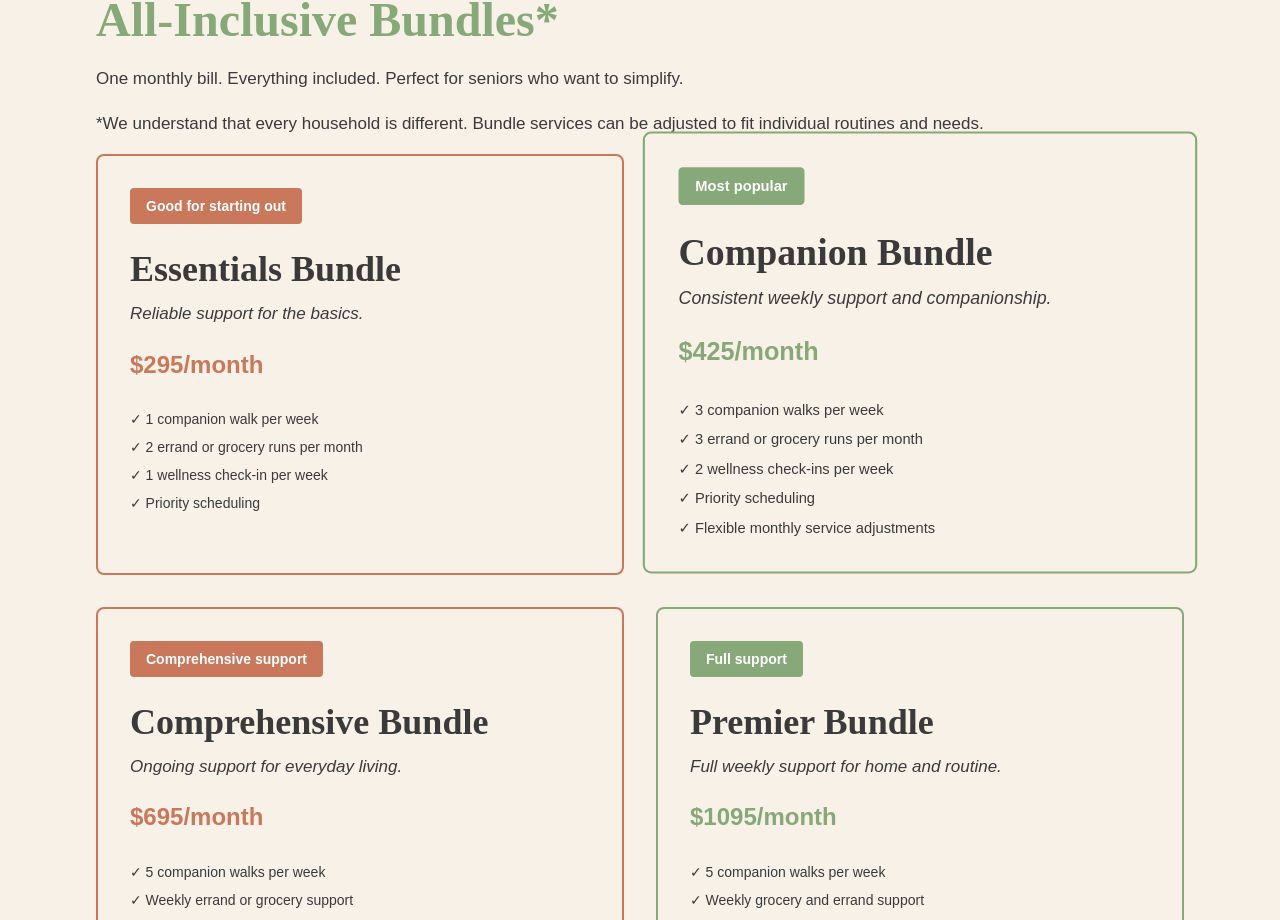
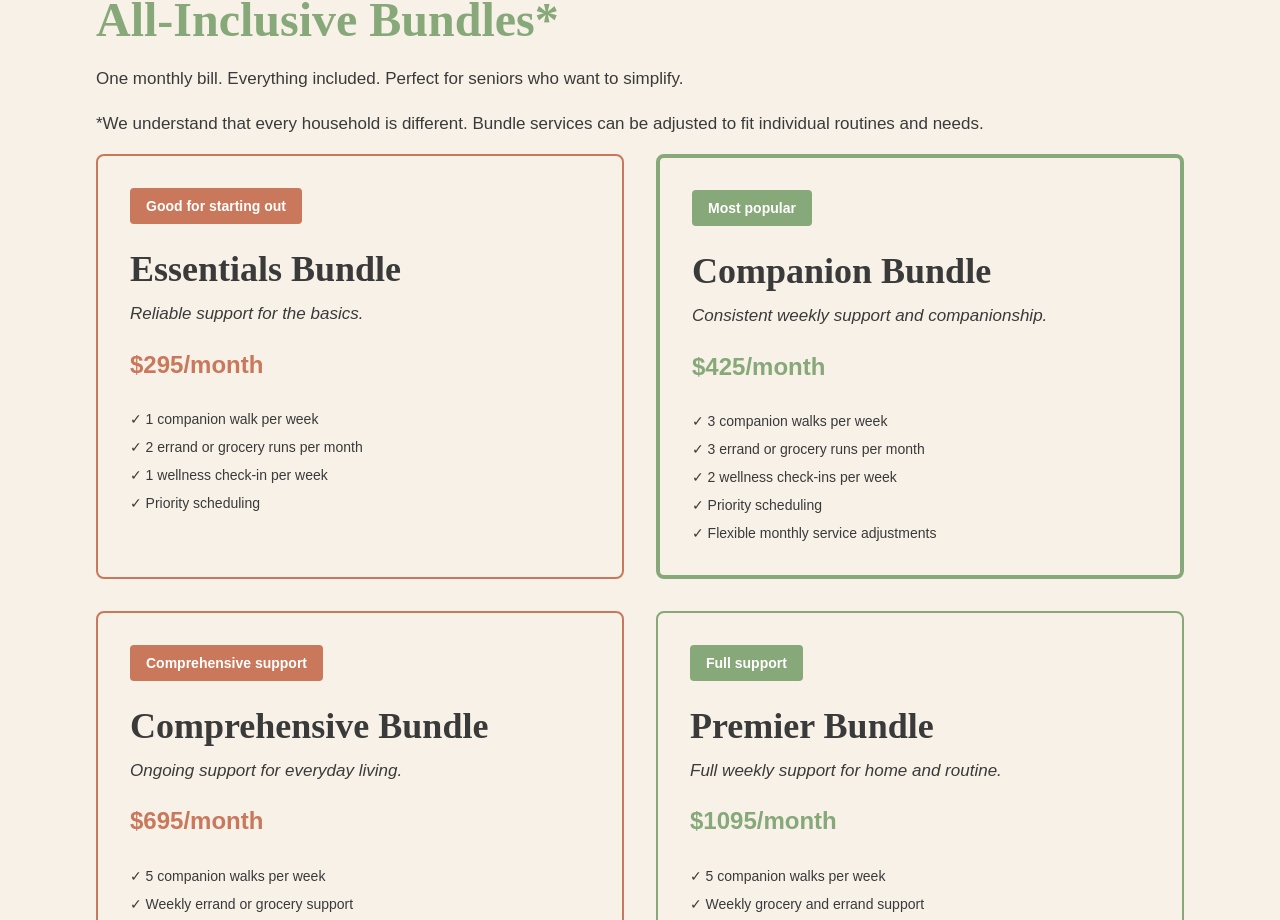
Before and after one commit to GoodCompanySCS/goodcompany-scs, a Next.js app: page /pricing in a window 1280 px wide. Shown: the part 1653-2573 px from the top of the page. Built offline with nearby package versions, Linux system fonts and the light colour scheme.

Commit message:
Update page.tsx

```diff
--- a/app/pricing/page.tsx
+++ b/app/pricing/page.tsx
@@ -144,7 +144,7 @@ export default function Pricing() {
                 </ul>
               </div>
 
-              <div style={{ borderColor: 'var(--sage)', borderWidth: '2px' }} className="p-8 rounded-lg transform scale-105 -translate-y-3">
+              <div style={{ borderColor: 'var(--sage)', borderWidth: '4px' }} className="p-8 rounded-lg">
                 <div style={{ backgroundColor: 'var(--sage)', color: 'white' }} className="inline-block px-4 py-2 rounded mb-6 text-sm font-semibold">
                   Most popular
                 </div>
```
